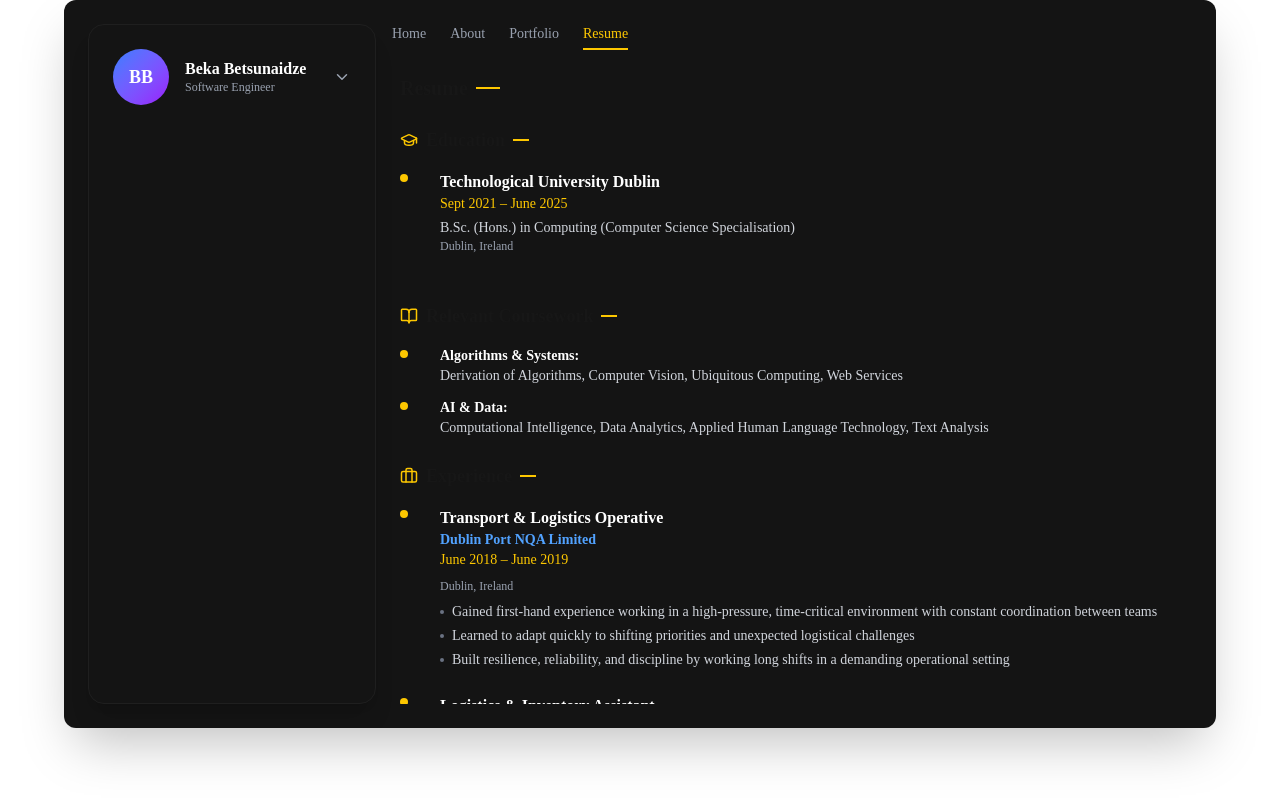
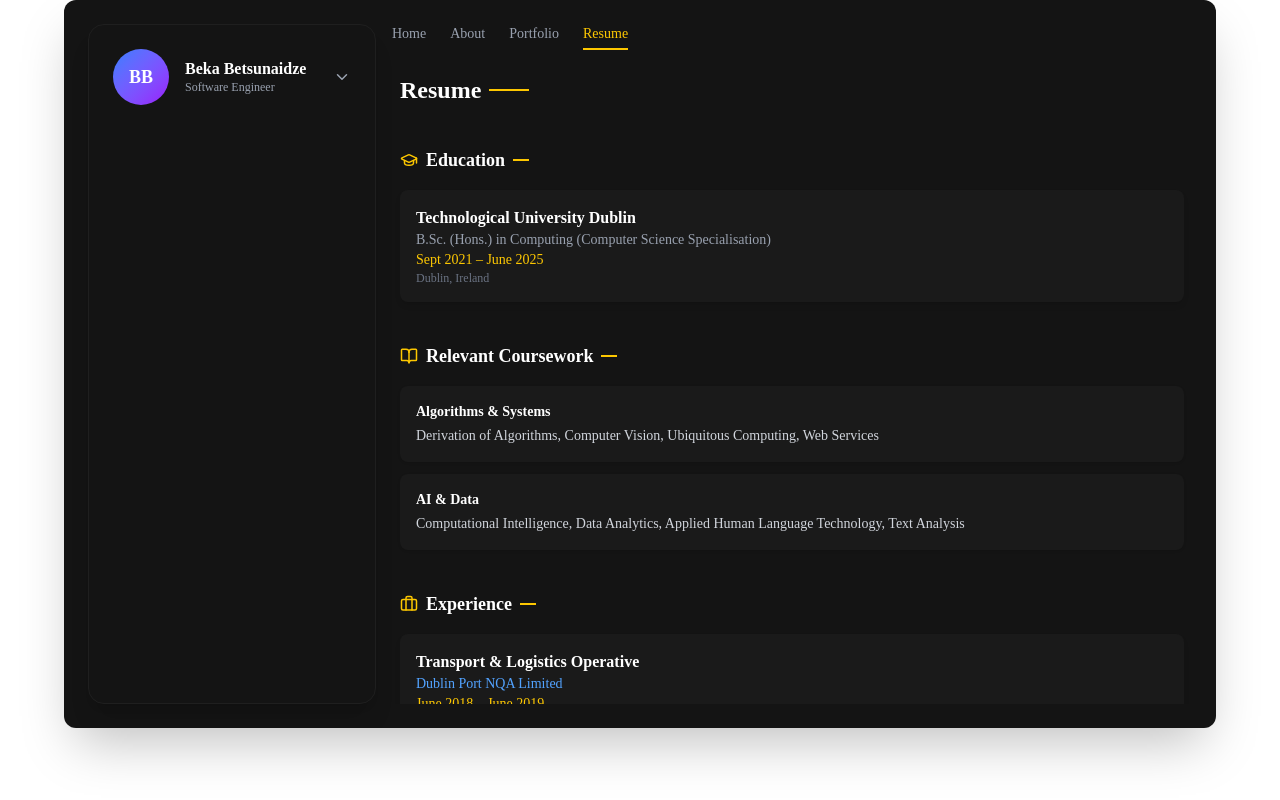
Before and after one commit to B00147423/beka-betsunaidze, a Next.js app: page / in a window 1280 px wide. Both pictures are taken after a click on the button "Resume". Built offline with nearby package versions, Linux system fonts and the light colour scheme.

Commit message:
fixed resume component css ui

```diff
--- a/src/components/ResumeContent.jsx
+++ b/src/components/ResumeContent.jsx
@@ -1,4 +1,4 @@
-import { GraduationCap, Briefcase, BookOpen, Cpu, Database, Wrench, Zap } from "lucide-react";
+import { GraduationCap, Briefcase, BookOpen, Cpu } from "lucide-react";
 
 export default function ResumeContent() {
   const education = [
@@ -6,13 +6,23 @@ export default function ResumeContent() {
       institution: "Technological University Dublin",
       degree: "B.Sc. (Hons.) in Computing (Computer Science Specialisation)",
       location: "Dublin, Ireland",
-      period: "Sept 2021 – June 2025"
-    }
+      period: "Sept 2021 – June 2025",
+    },
   ];
 
   const coursework = {
-    "Algorithms & Systems": ["Derivation of Algorithms", "Computer Vision", "Ubiquitous Computing", "Web Services"],
-    "AI & Data": ["Computational Intelligence", "Data Analytics", "Applied Human Language Technology", "Text Analysis"]
+    "Algorithms & Systems": [
+      "Derivation of Algorithms",
+      "Computer Vision",
+      "Ubiquitous Computing",
+      "Web Services",
+    ],
+    "AI & Data": [
+      "Computational Intelligence",
+      "Data Analytics",
+      "Applied Human Language Technology",
+      "Text Analysis",
+    ],
   };
 
   const experience = [
@@ -22,10 +32,10 @@ export default function ResumeContent() {
       location: "Dublin, Ireland",
       period: "June 2018 – June 2019",
       achievements: [
-        "Gained first-hand experience working in a high-pressure, time-critical environment with constant coordination between teams",
-        "Learned to adapt quickly to shifting priorities and unexpected logistical challenges",
-        "Built resilience, reliability, and discipline by working long shifts in a demanding operational setting"
-      ]
+        "Gained hands-on experience in high-pressure logistics coordination.",
+        "Adapted quickly to shifting operational priorities and challenges.",
+        "Built strong reliability and discipline through long-hour shifts.",
+      ],
     },
     {
       company: "Produce Warehouse",
@@ -33,116 +43,107 @@ export default function ResumeContent() {
       location: "Dublin, Ireland",
       period: "June 2016 – July 2018",
       achievements: [
-        "Maintained accuracy and efficiency while preparing and processing large volumes of orders",
-        "Developed strong attention to detail through inventory checks and quality control",
-        "Built resilience and discipline by consistently meeting tight deadlines in a demanding environment"
-      ]
-    }
+        "Maintained accuracy while processing large volumes of orders.",
+        "Developed attention to detail through inventory and quality control.",
+        "Built discipline by meeting tight deadlines in a demanding environment.",
+      ],
+    },
   ];
 
   const technicalSkills = {
-    "Languages & Systems": ["C++ (real-time networking, multiplayer server)", "Python (FastAPI, Django)", "JavaScript/TypeScript (React, Next.js)"],
-    "Databases": ["PostgreSQL (primary)", "MySQL", "MongoDB"],
+    "Languages & Systems": [
+      "C++ (real-time networking, multiplayer server)",
+      "Python (FastAPI, Django)",
+      "JavaScript/TypeScript (React, Next.js)",
+    ],
+    Databases: ["PostgreSQL (primary)", "MySQL", "MongoDB"],
     "Tools & DevOps": ["Docker (deployment & CI/CD)", "Jenkins", "Linux", "CMake"],
-    "Specialties": ["WebSockets", "distributed systems", "REST API design"]
+    Specialties: ["WebSockets", "Distributed Systems", "REST API Design"],
   };
 
   return (
-    <div className="space-y-6">
+    <div className="space-y-10">
+      {/* Header */}
       <section>
-        <h1 className="text-xl font-bold mb-3 flex items-center gap-2">
+        <h1 className="text-2xl font-bold text-white mb-6 flex items-center gap-2">
           Resume
-          <div className="w-6 h-0.5 bg-yellow-400"></div>
+          <div className="w-10 h-0.5 bg-yellow-400"></div>
         </h1>
       </section>
 
-      {/* Education Section */}
+      {/* Education */}
       <section>
-        <h2 className="text-lg font-bold mb-4 flex items-center gap-2">
+        <h2 className="text-lg font-semibold mb-4 flex items-center gap-2 text-white">
           <GraduationCap size={18} className="text-yellow-400" />
           Education
           <div className="w-4 h-0.5 bg-yellow-400"></div>
         </h2>
-        <div className="relative">
-          {education.map((edu, index) => (
-            <div key={index} className="relative pl-6 pb-6">
-              <div className="absolute left-0 top-1 w-2 h-2 bg-yellow-400 rounded-full"></div>
-              <div className="ml-4">
-                <h3 className="font-bold text-white">{edu.institution}</h3>
-                <p className="text-yellow-400 text-sm mb-1">{edu.period}</p>
-                <p className="text-gray-300 text-sm">{edu.degree}</p>
-                <p className="text-gray-400 text-xs">{edu.location}</p>
-              </div>
+        {education.map((edu, index) => (
+          <div key={index} className="bg-[#1a1a1a] p-4 rounded-lg shadow-md">
+            <h3 className="font-bold text-white text-base">{edu.institution}</h3>
+            <p className="text-gray-400 text-sm">{edu.degree}</p>
+            <p className="text-yellow-400 text-sm">{edu.period}</p>
+            <p className="text-gray-500 text-xs">{edu.location}</p>
+          </div>
+        ))}
+      </section>
+
+      {/* Coursework */}
+      <section>
+        <h2 className="text-lg font-semibold mb-4 flex items-center gap-2 text-white">
+          <BookOpen size={18} className="text-yellow-400" />
+          Relevant Coursework
+          <div className="w-4 h-0.5 bg-yellow-400"></div>
+        </h2>
+        <div className="grid gap-3">
+          {Object.entries(coursework).map(([category, courses], i) => (
+            <div key={i} className="bg-[#1a1a1a] p-4 rounded-lg shadow-sm">
+              <h3 className="font-bold text-white text-sm mb-1">{category}</h3>
+              <p className="text-gray-300 text-sm">{courses.join(", ")}</p>
             </div>
           ))}
         </div>
       </section>
 
-      {/* Relevant Coursework Section */}
+      {/* Experience */}
       <section>
-        <h2 className="text-lg font-bold mb-4 flex items-center gap-2">
-          <BookOpen size={18} className="text-yellow-400" />
-          Relevant Coursework
+        <h2 className="text-lg font-semibold mb-4 flex items-center gap-2 text-white">
+          <Briefcase size={18} className="text-yellow-400" />
+          Experience
           <div className="w-4 h-0.5 bg-yellow-400"></div>
         </h2>
-        <div className="space-y-3">
-          {Object.entries(coursework).map(([category, courses], index) => (
-            <div key={index} className="relative pl-6">
-              <div className="absolute left-0 top-1 w-2 h-2 bg-yellow-400 rounded-full"></div>
-              <div className="ml-4">
-                <h3 className="font-bold text-white text-sm">{category}:</h3>
-                <p className="text-gray-300 text-sm">{courses.join(", ")}</p>
-              </div>
+        <div className="space-y-5">
+          {experience.map((exp, index) => (
+            <div key={index} className="bg-[#1a1a1a] p-4 rounded-lg shadow-md">
+              <h3 className="font-bold text-white text-base">{exp.position}</h3>
+              <p className="text-blue-400 text-sm">{exp.company}</p>
+              <p className="text-yellow-400 text-sm">{exp.period}</p>
+              <p className="text-gray-500 text-xs mb-3">{exp.location}</p>
+              <ul className="space-y-1">
+                {exp.achievements.map((a, i) => (
+                  <li key={i} className="text-gray-300 text-sm flex gap-2">
+                    <span className="text-yellow-400 mt-1.5">•</span>
+                    {a}
+                  </li>
+                ))}
+              </ul>
             </div>
           ))}
         </div>
       </section>
 
-      {/* Experience Section */}
+      {/* Technical Skills */}
       <section>
-        <h2 className="text-lg font-bold mb-4 flex items-center gap-2">
-          <Briefcase size={18} className="text-yellow-400" />
-          Experience
-          <div className="w-4 h-0.5 bg-yellow-400"></div>
-        </h2>
-        <div className="relative">
-          {experience.map((exp, index) => (
-            <div key={index} className="relative pl-6 pb-6">
-              <div className="absolute left-0 top-1 w-2 h-2 bg-yellow-400 rounded-full"></div>
-              <div className="ml-4">
-                <h3 className="font-bold text-white">{exp.position}</h3>
-                <p className="font-semibold text-blue-400 text-sm">{exp.company}</p>
-                <p className="text-yellow-400 text-sm mb-2">{exp.period}</p>
-                <p className="text-gray-400 text-xs mb-2">{exp.location}</p>
-                <ul className="space-y-1">
-                  {exp.achievements.map((achievement, achIndex) => (
-                    <li key={achIndex} className="text-gray-300 text-sm flex items-start gap-2">
-                      <div className="w-1 h-1 bg-gray-500 rounded-full mt-2 flex-shrink-0"></div>
-                      <span>{achievement}</span>
-                    </li>
-                  ))}
-                </ul>
-              </div>
-            </div>
-          ))}
-        </div>
-      </section>
-
-      {/* Technical Skills Section */}
-      <section>
-        <h2 className="text-lg font-bold mb-4 flex items-center gap-2">
+        <h2 className="text-lg font-semibold mb-4 flex items-center gap-2 text-white">
           <Cpu size={18} className="text-yellow-400" />
           Technical Skills
           <div className="w-4 h-0.5 bg-yellow-400"></div>
         </h2>
-        <div className="space-y-3">
-          {Object.entries(technicalSkills).map(([category, skills], index) => (
-            <div key={index} className="relative pl-6">
-              <div className="absolute left-0 top-1 w-2 h-2 bg-yellow-400 rounded-full"></div>
-              <div className="ml-4">
-                <h3 className="font-bold text-white text-sm">{category}:</h3>
-                <p className="text-gray-300 text-sm">{skills.join(", ")}</p>
-              </div>
+        <div className="grid gap-3">
+          {Object.entries(technicalSkills).map(([category, skills], i) => (
+            <div key={i} className="bg-[#1a1a1a] p-4 rounded-lg shadow-sm">
+              <h3 className="font-bold text-white text-sm mb-1">{category}</h3>
+              <p className="text-gray-300 text-sm">{skills.join(", ")}</p>
             </div>
           ))}
         </div>
```
